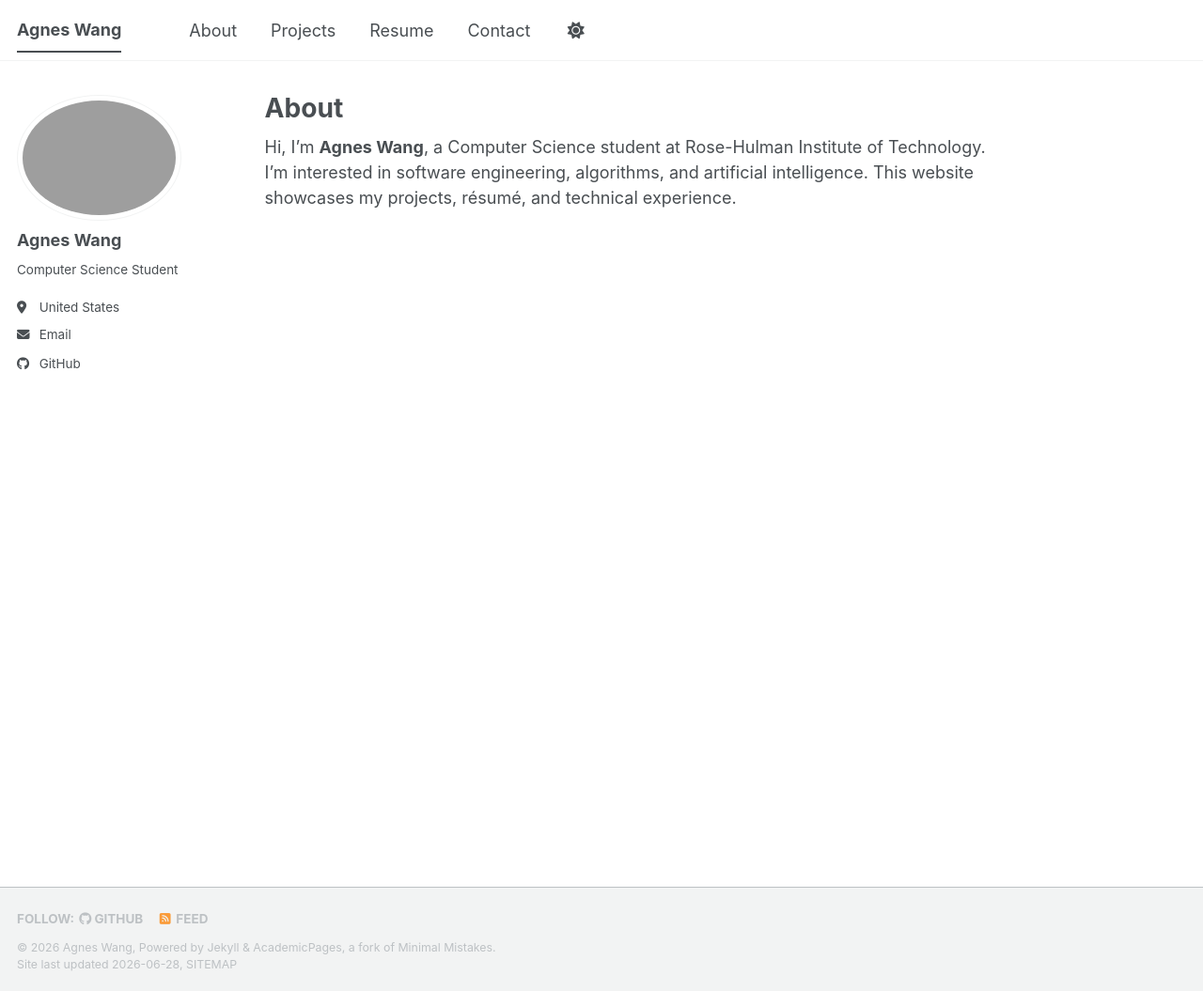
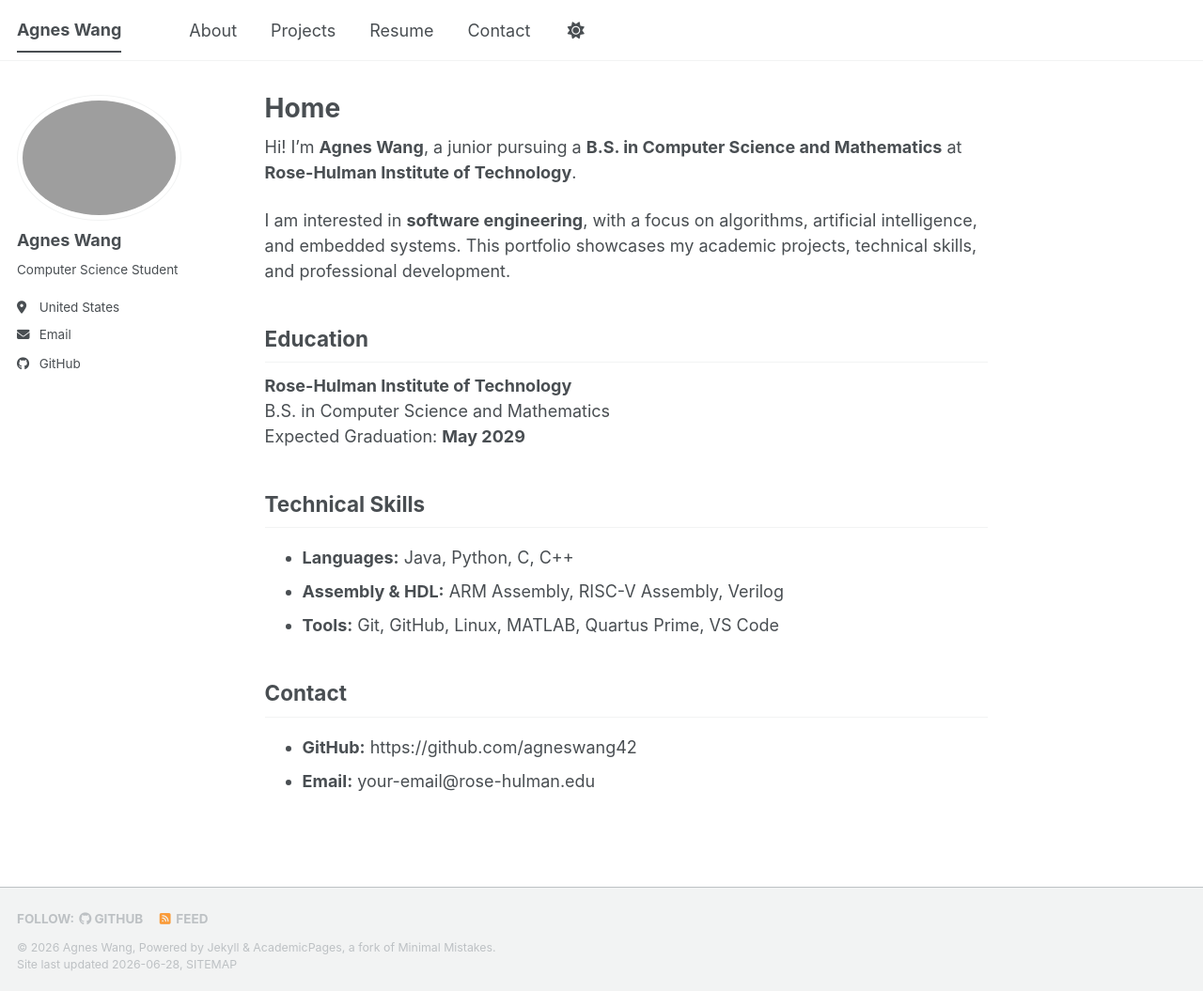
Before and after one commit to agneswang42/agneswang42.github.io, a Jekyll site: the page built from _pages/about.md, in a window 1280 px wide and 1055 px high. Shown: the whole window at 94% size. Built offline with Jekyll 4.4.1, drawn with Linux system fonts in a browser that asks for light colours; a style sheet for code colours, icons or effects is not loaded.

Commit message:
Revise About page with new title and content
Updated the About page to reflect current academic status and interests.

```diff
--- a/_pages/about.md
+++ b/_pages/about.md
@@ -1,10 +1,29 @@
 ---
 permalink: /
-title: "About"
+title: "Home"
 author_profile: true
 redirect_from:
   - /about/
   - /about.html
 ---
 
-Hi, I'm **Agnes Wang**, a Computer Science student at Rose-Hulman Institute of Technology. I'm interested in software engineering, algorithms, and artificial intelligence. This website showcases my projects, résumé, and technical experience.
+Hi! I'm **Agnes Wang**, a junior pursuing a **B.S. in Computer Science and Mathematics** at **Rose-Hulman Institute of Technology**.
+
+I am interested in **software engineering**, with a focus on algorithms, artificial intelligence, and embedded systems. This portfolio showcases my academic projects, technical skills, and professional development.
+
+## Education
+
+**Rose-Hulman Institute of Technology**
+B.S. in Computer Science and Mathematics
+Expected Graduation: **May 2029**
+
+## Technical Skills
+
+- **Languages:** Java, Python, C, C++
+- **Assembly & HDL:** ARM Assembly, RISC-V Assembly, Verilog
+- **Tools:** Git, GitHub, Linux, MATLAB, Quartus Prime, VS Code
+
+## Contact
+
+- **GitHub:** https://github.com/agneswang42
+- **Email:** your-email@rose-hulman.edu
```
